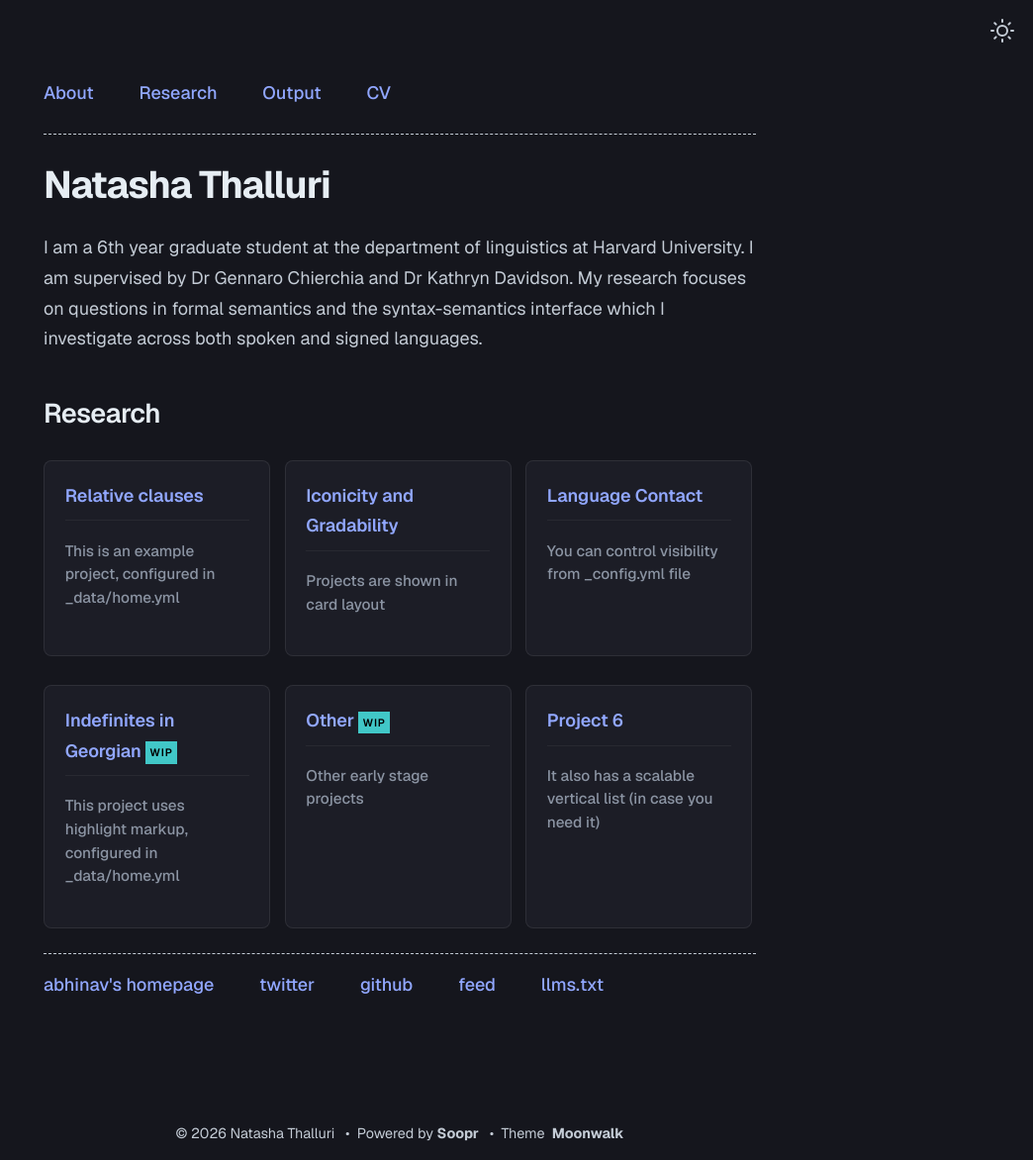
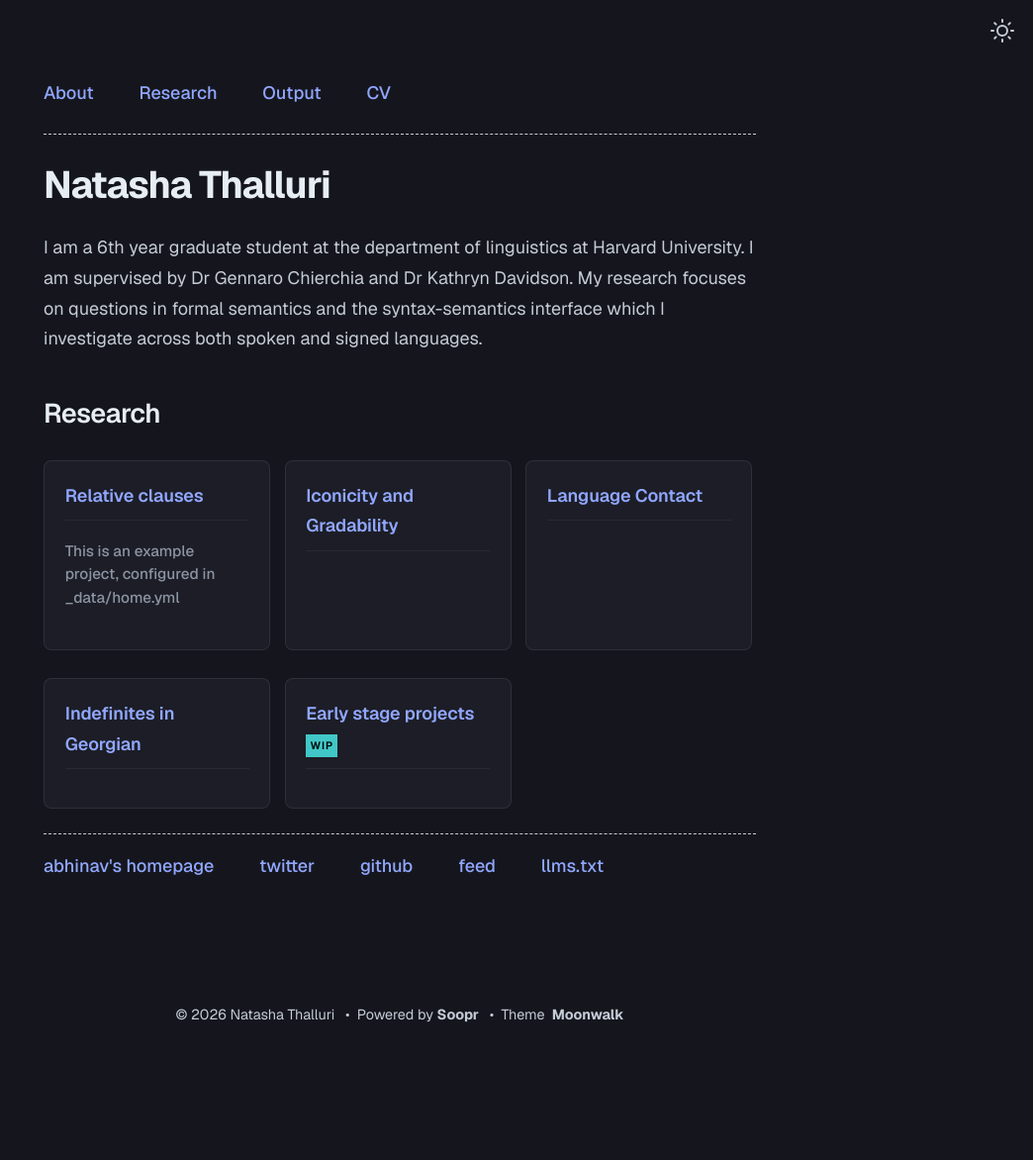
Before and after one commit to nthalluri/natasha-thalluri, a Jekyll site: the page built from index.md, in a window 1280 px wide. Shown: the whole page at 99% size, without its empty margins (236-1280 px from the left). Built offline with Jekyll 4.4.1, drawn with Linux system fonts in a browser that asks for light colours; after the commit the page ends 1052 px from its top, so only the background shows below that.

Commit message:
Clean up project descriptions in home.yml
Removed descriptions from several projects in home.yml.

```diff
--- a/_data/home.yml
+++ b/_data/home.yml
@@ -19,25 +19,22 @@ project_entries:
 
   - title: Iconicity and Gradability
     url: gradability-iconicity
-    desc: Projects are shown in card layout
+    desc:
 
   - title: Language Contact
     url: dakhini
-    desc: You can control visibility from _config.yml file
+    desc:
 
   - title: Indefinites in Georgian
     url: indefinites
-    desc: This project uses highlight markup, configured in _data/home.yml
+    desc:
+
+  - title: Early stage projects
+    url: overview-post
+    desc:
     highlight: WIP
 
-  - title: Other
-    url: overview-post
-    desc: Other early stage projects
-    highlight: WIP
 
-  - title: Project 6
-    url: overview-post
-    desc: It also has a scalable vertical list (in case you need it)
 
 old_project_entries:
   - title: Soopr
```
